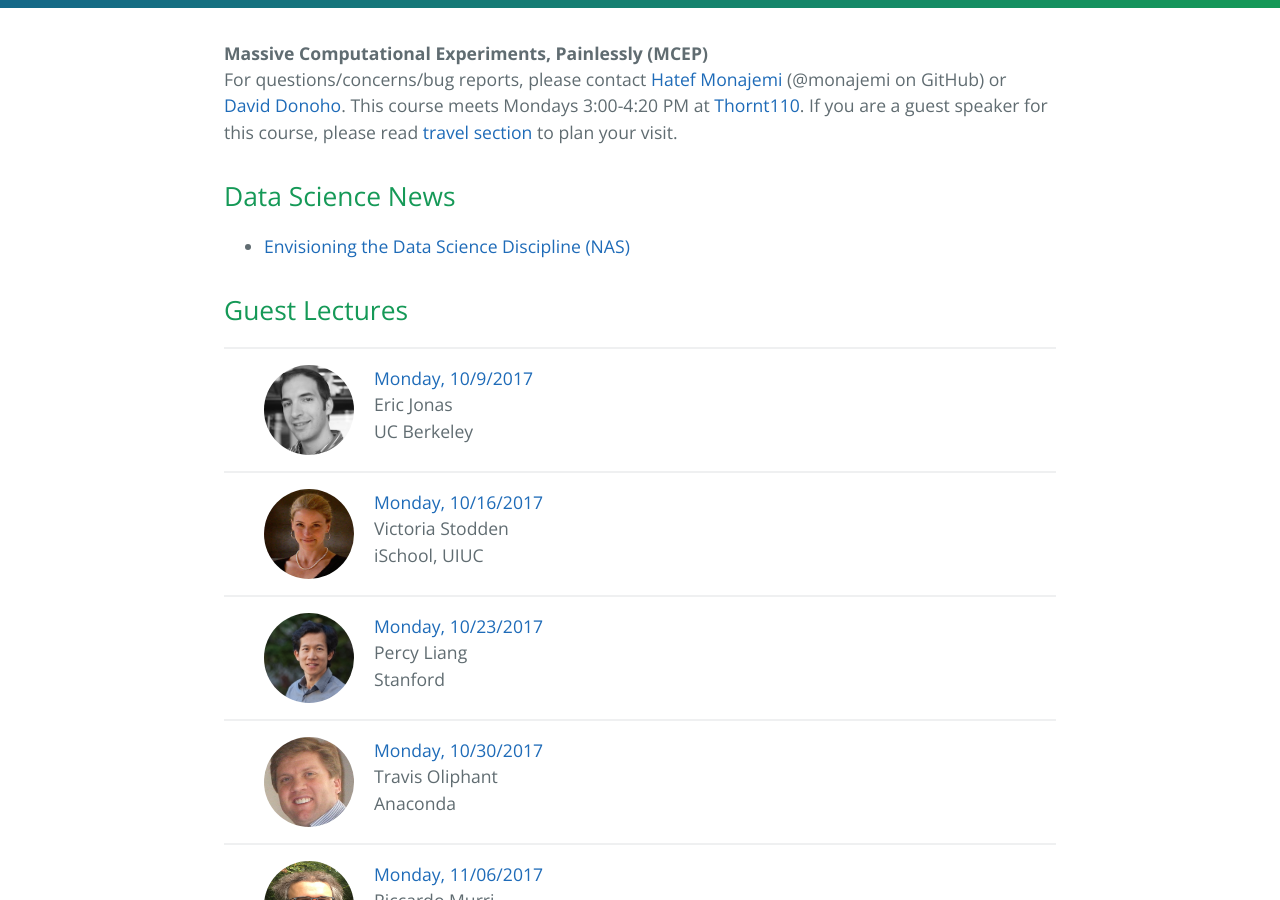
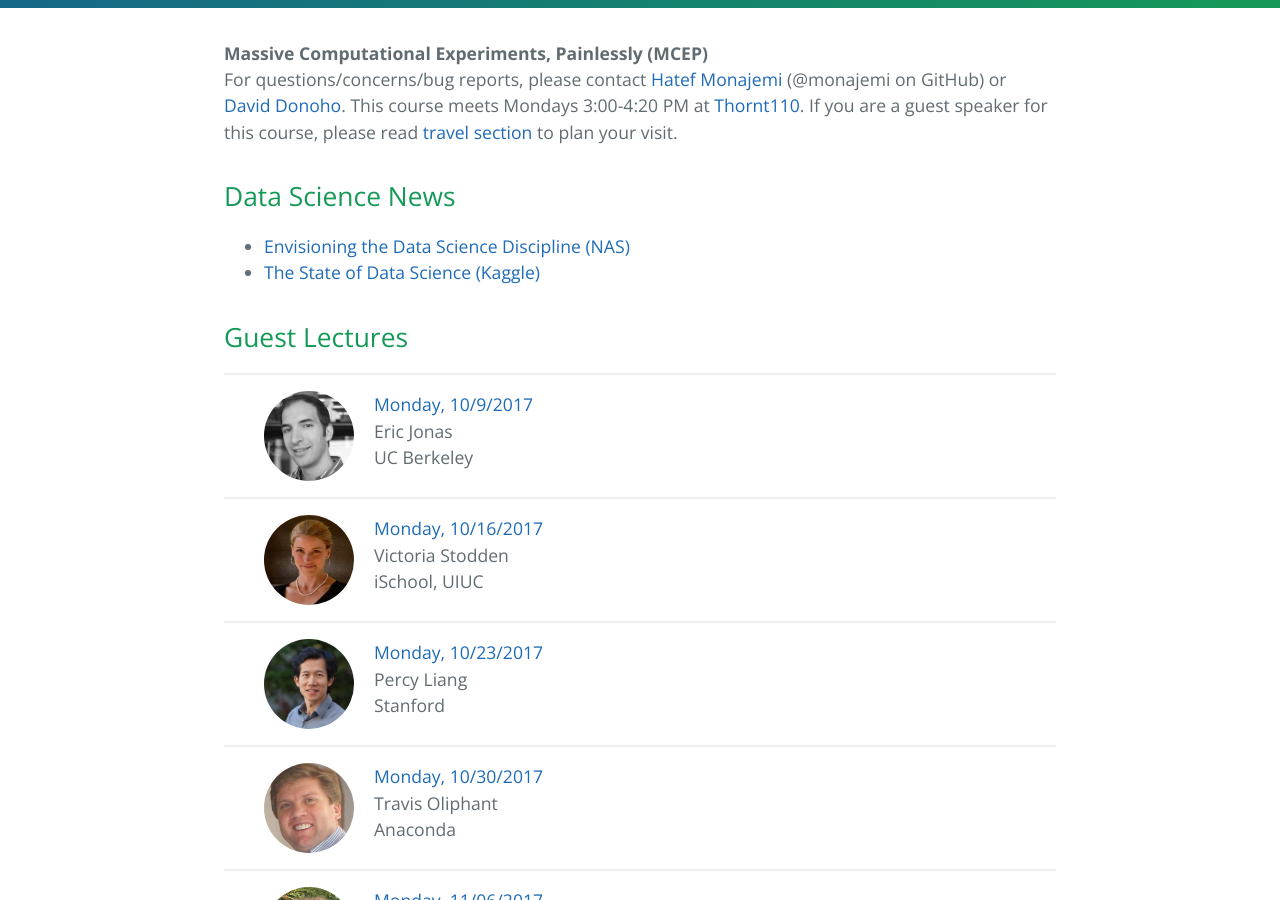
Before and after one commit to stats285/stats285.github.io, a Jekyll site: the page built from index.md, in a window 1280 px wide and 900 px high, scrolled down 747 px. Built offline with Jekyll 4.4.1, drawn with Linux system fonts in a browser that asks for light colours; the repository's description, which GitHub fills in, is left out.

Commit message:
added news section

```diff
--- a/index.md
+++ b/index.md
@@ -8,7 +8,7 @@ For questions/concerns/bug reports, please contact [Hatef Monajemi](http://web.s
 
 ## Data Science News
 * [Envisioning the Data Science Discipline (NAS)](https://www.nap.edu/read/24886/chapter/1)
-
+* [The State of Data Science (Kaggle)](https://www.kaggle.com/surveys/2017)
 
 
 ## [](#guest_lectures) Guest Lectures
```
